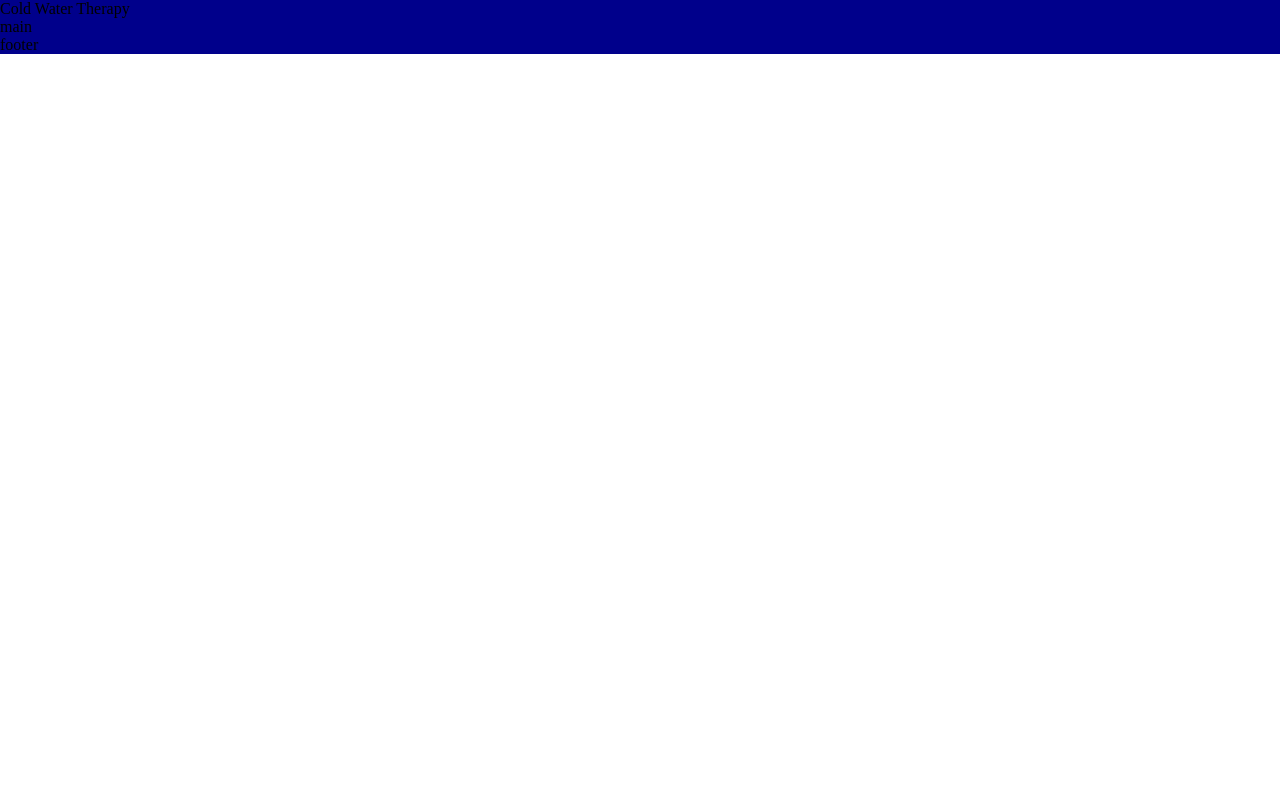
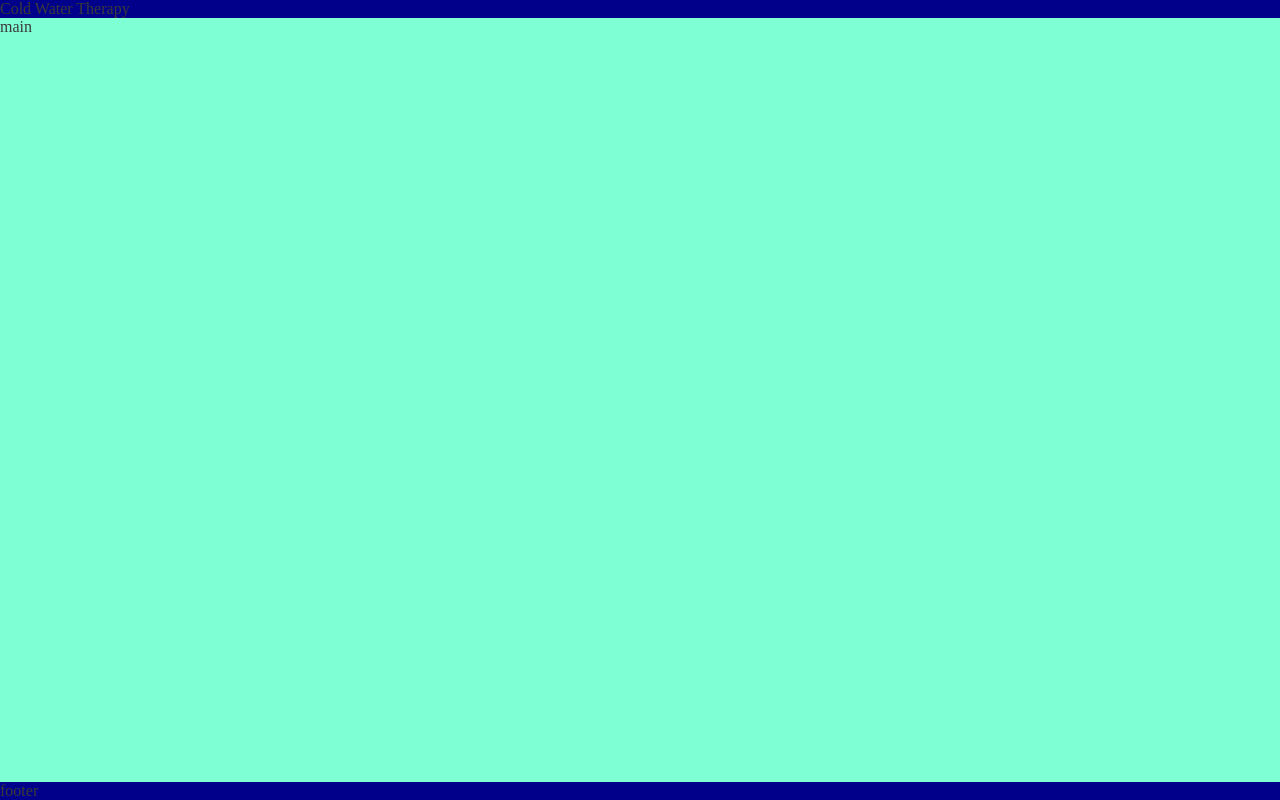
Before and after one commit to KERRHAM/Cold-water-therapy.html, a plain HTML site: page index.html in a window 1280 px wide. Drawn offline with Linux system fonts and the light colour scheme.

```diff
--- a/assets/css/style.css
+++ b/assets/css/style.css
@@ -4,6 +4,17 @@
     padding: 0;
     margin: 0;
     box-sizing: border-box;
+}
+
+/* styles for body */
+body {
+    min-height: 100vh;
+    display: flex;
+    flex-direction: column;
+    /* text color set for body element */
+    color: #3a3a3a;
+
+
 }
 
 /* header style */
@@ -13,7 +24,8 @@ header {
 
 /* main content */
 main {
-    background-color: darkblue;
+    background-color: aquamarine;
+    flex: 1 0 auto;
 
 }
 
```
